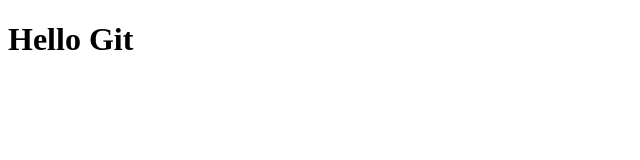
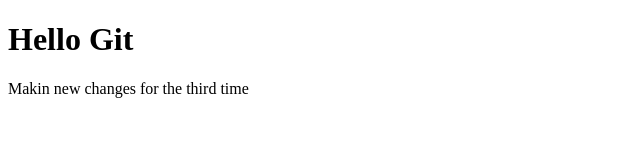
Before and after one commit to outofcontrolmike/explodingsnes18, a plain HTML site: page index.html in a window 1280 px wide. Shown: the whole page, without its empty margins (0-640 px from the left). Drawn offline with Linux system fonts and the light colour scheme.

Commit message:
thrid time making changes

```diff
--- a/index.html
+++ b/index.html
@@ -4,5 +4,6 @@
     </head>
     <body>
         <h1>Hello Git</h1>
+        <p>Makin new changes for the third time</p>
     </body>
 </html>
```
